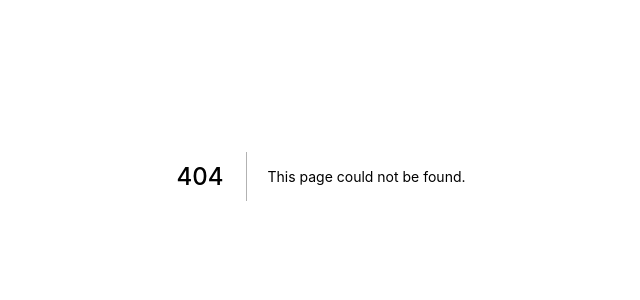
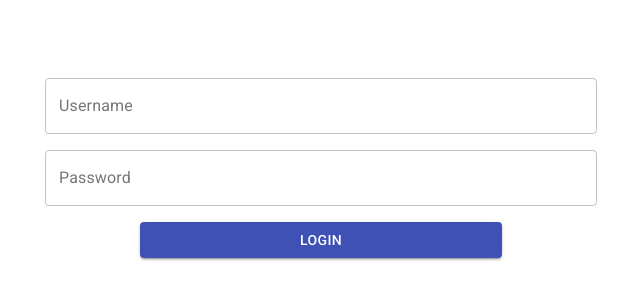
Before and after one commit to tzii/CSRF-Demo-Site, a Next.js app: page /login in a window 1280 px wide. Before the commit this address had no page. Shown: the part 224-524 px from the top of the page, without its empty margins (319-959 px from the left). Built offline with nearby package versions, Linux system fonts and the light colour scheme.

Commit message:
done API

```diff
--- a/package.json
+++ b/package.json
@@ -10,6 +10,7 @@
     },
     "dependencies": {
         "@material-ui/core": "^4.11.0",
+        "@material-ui/icons": "^4.9.1",
         "axios": "^0.21.0",
         "cookie": "^0.4.1",
         "next": "10.0.1",
--- a/pages/api/login.js
+++ b/pages/api/login.js
@@ -2,9 +2,9 @@ const sqlite = require("sqlite");
 const sqlite3 = require("sqlite3");
 const cookie = require("cookie");
 
-export default function (req, res) {
+export default async function (req, res) {
     if (req.method !== "POST") return res.json({ message: "Error" });
-    sqlite
+    await sqlite
         .open({ filename: "user.db", driver: sqlite3.Database })
         .then((db) =>
             db.get(
@@ -14,7 +14,6 @@ export default function (req, res) {
         .then((data) => {
             if (!data) return res.json({ message: "Login failed" });
             res.setHeader("Set-Cookie", cookie.serialize("id", data.id));
-            console.log(cookie.serialize("id", data.id));
             res.json({ message: "Loggin successfully" });
         });
 }
--- a/pages/api/post/all.js
+++ b/pages/api/post/all.js
@@ -2,15 +2,9 @@ const sqlite = require("sqlite");
 const sqlite3 = require("sqlite3");
 const { getUser } = require("../../../utils/user");
 
-export default function (req, res) {
+export default async function (req, res) {
     if (req.method !== "GET") return res.json({ message: "Error" });
-    if (!req.cookies.id)
-        return res.json({ message: "You don't have permission 1" });
-    getUser(req.cookies.id)
-        .then((user) => {
-            if (!user)
-                return res.json({ message: "You don't have permission" });
-            sqlite
+    await sqlite
         .open({ filename: "user.db", driver: sqlite3.Database })
         .then((db) => db.all(`SELECT * FROM POST`))
         .then((posts) => {
@@ -20,8 +14,4 @@ export default function (req, res) {
         .catch((err) => {
             res.json({ message: "err" });
         });
-        })
-        .catch((err) => {
-            res.jsos({ message: err });
-        });
 }
--- a/pages/api/post/clear.js
+++ b/pages/api/post/clear.js
@@ -2,15 +2,15 @@ const sqlite = require("sqlite");
 const sqlite3 = require("sqlite3");
 const { getUser } = require("../../../utils/user");
 
-export default function (req, res) {
+export default async function (req, res) {
     if (req.method !== "GET") return res.json({ message: "Error" });
     if (!req.cookies.id)
         return res.json({ message: "You don't have permission 1" });
-    getUser(req.cookies.id)
-        .then((user) => {
+    await getUser(req.cookies.id)
+        .then(async (user) => {
             if (!user)
                 return res.json({ message: "You don't have permission" });
-            sqlite
+            await sqlite
                 .open({ filename: "user.db", driver: sqlite3.Database })
                 .then((db) => db.run(`DELETE FROM POST`))
                 .then(() => res.json({ message: "Clear Successfully" }))
--- a/pages/api/post/index.js
+++ b/pages/api/post/index.js
@@ -2,22 +2,22 @@ const sqlite = require("sqlite");
 const sqlite3 = require("sqlite3");
 const { getUser } = require("../../../utils/user");
 
-export default function (req, res) {
+export default async function (req, res) {
     if (req.method !== "GET") return res.json({ message: "Error" });
     if (!req.cookies.id)
         return res.json({ message: "You don't have permission 1" });
-    getUser(req.cookies.id)
-        .then((user) => {
+    await getUser(req.cookies.id)
+        .then(async (user) => {
             if (!user)
                 return res.json({ message: "You don't have permission" });
-            sqlite
+            await sqlite
                 .open({ filename: "user.db", driver: sqlite3.Database })
                 .then((db) =>
                     db.run(
                         `INSERT INTO POST(userId, content) VALUES (${user.id},"${req.query.content}")`
                     )
                 )
-                .then(() => res.redirect("/"))
+                .then(() => res.json({ message: "post successfully" }))
                 .catch((err) => {
                     res.json({ message: "err" });
                 });
--- a/pages/api/user/[id].js
+++ b/pages/api/user/[id].js
@@ -1,21 +1,29 @@
 const sqlite = require("sqlite");
 const sqlite3 = require("sqlite3");
+const { getUser } = require("../../../utils/user");
 
-export default function (req, res) {
+export default async function (req, res) {
     if (req.method !== "GET") return res.json({ message: "Error" });
     if (!req.cookies.id)
         return res.json({ message: "You don't have permission" });
-    sqlite
-        .open({ filename: "user.db", driver: sqlite3.Database })
-        .then((db) =>
-            db.get(
-                `SELECT * FROM USER WHERE id=${req.query.id} and EXISTS (SELECT * FROM USER WHERE id=${req.cookies.id})`
-            )
-        )
-        .then((data) => {
-            if (!data)
+    await getUser(req.cookies.id)
+        .then(async (user) => {
+            if (!user)
                 return res.json({ message: "You don't have permission" });
-            res.json({ name: data.name });
+            await sqlite
+                .open({ filename: "user.db", driver: sqlite3.Database })
+                .then((db) =>
+                    db.get(
+                        `SELECT * FROM USER WHERE id=${req.query.id} and EXISTS (SELECT * FROM USER WHERE id=${req.cookies.id})`
+                    )
+                )
+                .then((user) => {
+                    if (!user) return res.json({ message: "don't have user" });
+                    res.json(user);
+                })
+                .catch((err) => {
+                    res.json({ message: "err" });
+                });
         })
         .catch((err) => {
             res.json({ message: err });
--- /dev/null
+++ b/pages/api/user/info.js
@@ -0,0 +1,16 @@
+const sqlite = require("sqlite");
+const sqlite3 = require("sqlite3");
+const { getUser } = require("../../../utils/user");
+
+export default async function (req, res) {
+    if (req.method !== "GET") return res.json({ message: "Error" });
+    if (!req.cookies.id) return res.json({ message: "You have not logged in" });
+    await getUser(req.cookies.id)
+        .then((user) => {
+            if (!user) return res.json({ message: "You have not logged in" });
+            res.json({ id: user.id, name: user.name });
+        })
+        .catch((err) => {
+            res.json({ message: err });
+        });
+}
--- /dev/null
+++ b/pages/login.js
@@ -0,0 +1,64 @@
+import { Button, Container, Grid, TextField } from "@material-ui/core";
+import Axios from "axios";
+import { useRouter } from "next/router";
+import styles from "../styles/Home.module.css";
+
+export default function LoginPage() {
+    const router = useRouter();
+
+    const submitHandler = (e) => {
+        e.preventDefault();
+        let params = new URLSearchParams();
+        params.append("username", e.target.username.value);
+        params.append("password", e.target.password.value);
+        console.log(params);
+        Axios.post("http://localhost:3000/api/login", params).then((res) => {
+            if (res.data.message == "Loggin successfully") router.push("/");
+        });
+    };
+
+    return (
+        <Container maxWidth="sm">
+            <Grid
+                container
+                spacing={2}
+                alignItems="center"
+                component="form"
+                autoComplete="off"
+                className={styles.login}
+                alignContent="center"
+                justify="center"
+                onSubmit={submitHandler}
+            >
+                <Grid item xs={12}>
+                    <TextField
+                        id="content"
+                        label="Username"
+                        variant="outlined"
+                        fullWidth={true}
+                        name="username"
+                    />
+                </Grid>
+                <Grid item xs={12}>
+                    <TextField
+                        id="content"
+                        label="Password"
+                        variant="outlined"
+                        fullWidth={true}
+                        name="password"
+                    />
+                </Grid>
+                <Grid item xs={8}>
+                    <Button
+                        variant="contained"
+                        color="primary"
+                        fullWidth={true}
+                        type="submit"
+                    >
+                        Login
+                    </Button>
+                </Grid>
+            </Grid>
+        </Container>
+    );
+}
--- a/styles/Home.module.css
+++ b/styles/Home.module.css
@@ -14,3 +14,11 @@
     border-radius: 4px;
     padding: 14px;
 }
+.login {
+    height: 100vh;
+}
+.absolute {
+    position: fixed !important;
+    right: 20px;
+    bottom: 20px;
+}
```
Also changed, not shown: components/PostForm.js (+13 -2 lines), pages/index.js (+65 -17 lines), 2 other files (tests, documents, lock files or other folders). Lines whose indentation alone changed are shown as unchanged.
